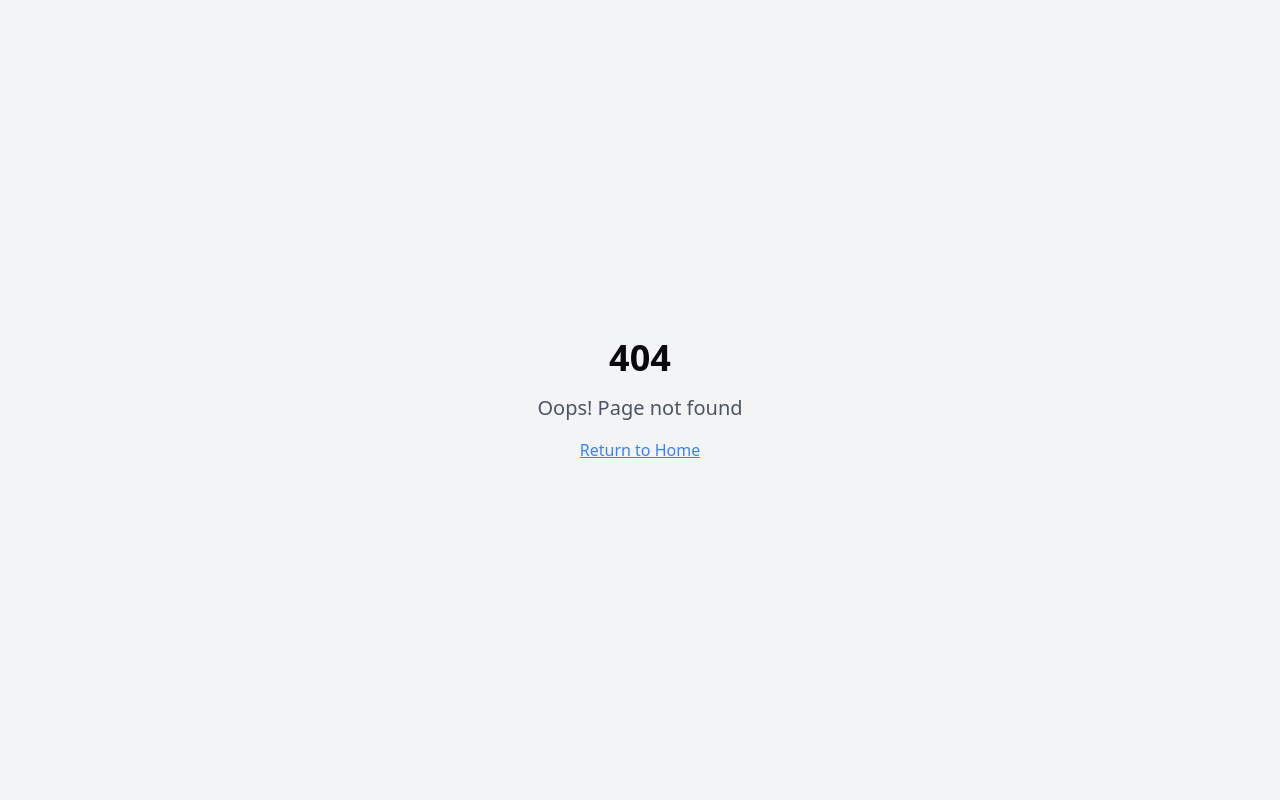
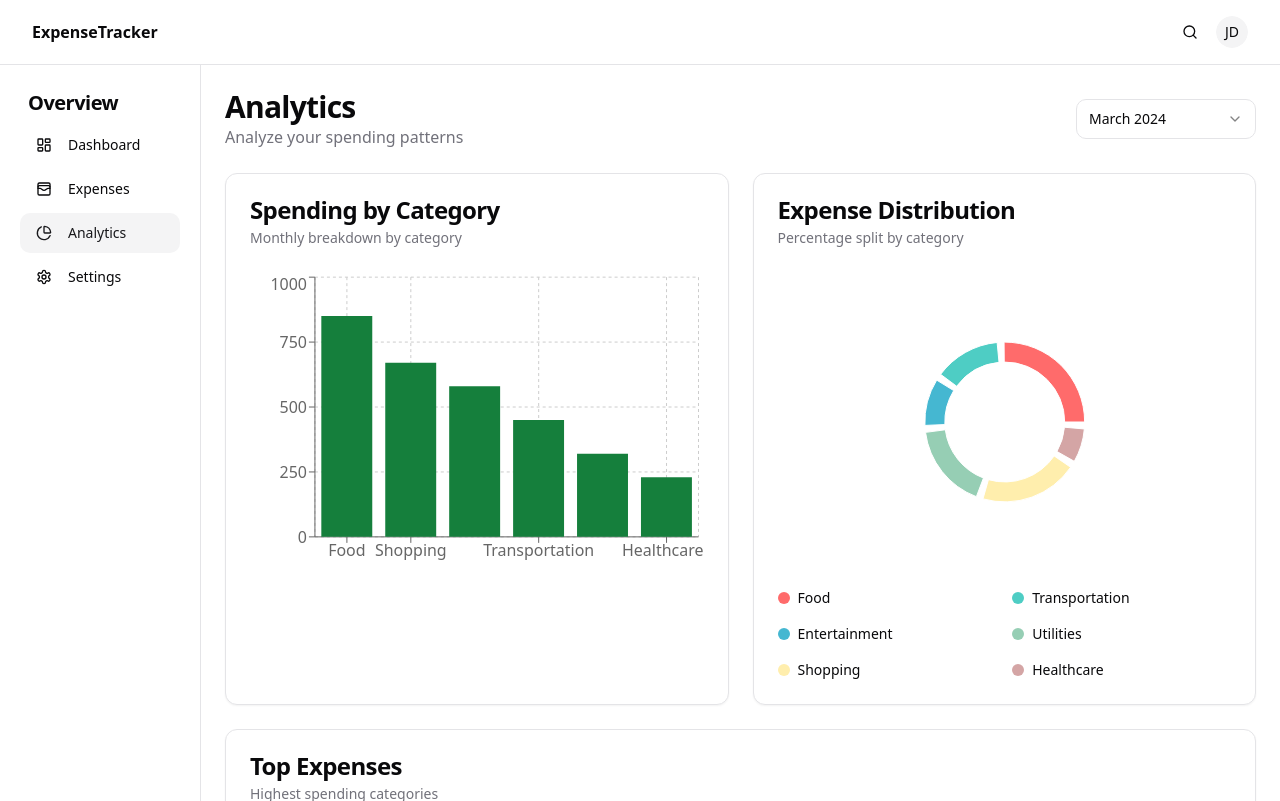
Before and after one commit to Clou-D-Walker/graceful-budget-tracker, a React (Vite) app: page /analytics in a window 1280 px wide. Before the commit this address had no page. Built offline with nearby package versions, Linux system fonts and the light colour scheme.

Commit message:
Add expenses and analytics
This commit adds an expenses and analytics section to the application.  The specific implementation details are not included in this commit message.

```diff
--- a/src/App.tsx
+++ b/src/App.tsx
@@ -5,6 +5,8 @@ import { TooltipProvider } from "@/components/ui/tooltip";
 import { QueryClient, QueryClientProvider } from "@tanstack/react-query";
 import { BrowserRouter, Routes, Route } from "react-router-dom";
 import Index from "./pages/Index";
+import Expenses from "./pages/Expenses";
+import Analytics from "./pages/Analytics";
 import NotFound from "./pages/NotFound";
 
 const queryClient = new QueryClient();
@@ -18,6 +20,8 @@ const App = () => (
         <div className="min-h-screen bg-background">
           <Routes>
             <Route path="/" element={<Index />} />
+            <Route path="/expenses" element={<Expenses />} />
+            <Route path="/analytics" element={<Analytics />} />
             <Route path="*" element={<NotFound />} />
           </Routes>
         </div>
--- /dev/null
+++ b/src/pages/Analytics.tsx
@@ -0,0 +1,168 @@
+
+import { DashboardLayout } from "@/components/layouts/DashboardLayout";
+import {
+  Card,
+  CardContent,
+  CardDescription,
+  CardHeader,
+  CardTitle,
+} from "@/components/ui/card";
+import {
+  Select,
+  SelectContent,
+  SelectItem,
+  SelectTrigger,
+  SelectValue,
+} from "@/components/ui/select";
+import {
+  BarChart,
+  Bar,
+  XAxis,
+  YAxis,
+  CartesianGrid,
+  Tooltip,
+  ResponsiveContainer,
+  PieChart,
+  Pie,
+  Cell,
+} from "recharts";
+
+const monthlyData = [
+  { category: "Food", amount: 850 },
+  { category: "Transportation", amount: 450 },
+  { category: "Entertainment", amount: 320 },
+  { category: "Utilities", amount: 580 },
+  { category: "Shopping", amount: 670 },
+  { category: "Healthcare", amount: 230 },
+];
+
+const categoryData = [
+  { name: "Food", value: 850, color: "#FF6B6B" },
+  { name: "Transportation", value: 450, color: "#4ECDC4" },
+  { name: "Entertainment", value: 320, color: "#45B7D1" },
+  { name: "Utilities", value: 580, color: "#96CEB4" },
+  { name: "Shopping", value: 670, color: "#FFEEAD" },
+  { name: "Healthcare", value: 230, color: "#D4A5A5" },
+];
+
+const Analytics = () => {
+  return (
+    <DashboardLayout>
+      <div className="flex flex-col space-y-6">
+        <div className="flex items-center justify-between">
+          <div>
+            <h1 className="text-3xl font-bold tracking-tight">Analytics</h1>
+            <p className="text-muted-foreground">
+              Analyze your spending patterns
+            </p>
+          </div>
+          <Select defaultValue="march">
+            <SelectTrigger className="w-[180px]">
+              <SelectValue placeholder="Month" />
+            </SelectTrigger>
+            <SelectContent>
+              <SelectItem value="march">March 2024</SelectItem>
+              <SelectItem value="february">February 2024</SelectItem>
+              <SelectItem value="january">January 2024</SelectItem>
+            </SelectContent>
+          </Select>
+        </div>
+
+        <div className="grid gap-6 md:grid-cols-2">
+          <Card className="col-span-1">
+            <CardHeader>
+              <CardTitle>Spending by Category</CardTitle>
+              <CardDescription>Monthly breakdown by category</CardDescription>
+            </CardHeader>
+            <CardContent>
+              <div className="h-[300px]">
+                <ResponsiveContainer width="100%" height="100%">
+                  <BarChart data={monthlyData}>
+                    <CartesianGrid strokeDasharray="3 3" />
+                    <XAxis dataKey="category" />
+                    <YAxis />
+                    <Tooltip />
+                    <Bar dataKey="amount" fill="hsl(var(--primary))" />
+                  </BarChart>
+                </ResponsiveContainer>
+              </div>
+            </CardContent>
+          </Card>
+
+          <Card className="col-span-1">
+            <CardHeader>
+              <CardTitle>Expense Distribution</CardTitle>
+              <CardDescription>Percentage split by category</CardDescription>
+            </CardHeader>
+            <CardContent>
+              <div className="h-[300px]">
+                <ResponsiveContainer width="100%" height="100%">
+                  <PieChart>
+                    <Pie
+                      data={categoryData}
+                      cx="50%"
+                      cy="50%"
+                      innerRadius={60}
+                      outerRadius={80}
+                      fill="#8884d8"
+                      paddingAngle={5}
+                      dataKey="value"
+                    >
+                      {categoryData.map((entry, index) => (
+                        <Cell key={`cell-${index}`} fill={entry.color} />
+                      ))}
+                    </Pie>
+                    <Tooltip />
+                  </PieChart>
+                </ResponsiveContainer>
+              </div>
+              <div className="mt-4 grid grid-cols-2 gap-4">
+                {categoryData.map((category) => (
+                  <div key={category.name} className="flex items-center space-x-2">
+                    <div
+                      className="h-3 w-3 rounded-full"
+                      style={{ backgroundColor: category.color }}
+                    />
+                    <span className="text-sm">{category.name}</span>
+                  </div>
+                ))}
+              </div>
+            </CardContent>
+          </Card>
+
+          <Card className="col-span-2">
+            <CardHeader>
+              <CardTitle>Top Expenses</CardTitle>
+              <CardDescription>Highest spending categories</CardDescription>
+            </CardHeader>
+            <CardContent>
+              <div className="space-y-4">
+                {monthlyData
+                  .sort((a, b) => b.amount - a.amount)
+                  .slice(0, 3)
+                  .map((category, index) => (
+                    <div
+                      key={category.category}
+                      className="flex items-center justify-between rounded-lg border p-4"
+                    >
+                      <div className="flex items-center space-x-4">
+                        <span className="font-medium text-muted-foreground">
+                          #{index + 1}
+                        </span>
+                        <span className="font-medium">{category.category}</span>
+                      </div>
+                      <span className="font-medium">
+                        ${category.amount.toFixed(2)}
+                      </span>
+                    </div>
+                  ))}
+              </div>
+            </CardContent>
+          </Card>
+        </div>
+      </div>
+    </DashboardLayout>
+  );
+};
+
+export default Analytics;
--- /dev/null
+++ b/src/pages/Expenses.tsx
@@ -0,0 +1,137 @@
+
+import { DashboardLayout } from "@/components/layouts/DashboardLayout";
+import { Button } from "@/components/ui/button";
+import {
+  Card,
+  CardContent,
+  CardDescription,
+  CardHeader,
+  CardTitle,
+} from "@/components/ui/card";
+import {
+  Select,
+  SelectContent,
+  SelectItem,
+  SelectTrigger,
+  SelectValue,
+} from "@/components/ui/select";
+import { Plus } from "lucide-react";
+
+const expenses = [
+  {
+    id: 1,
+    description: "Grocery Shopping",
+    amount: 125.50,
+    category: "Food",
+    date: "2024-03-15",
+    paymentMethod: "Credit Card",
+  },
+  {
+    id: 2,
+    description: "Netflix Subscription",
+    amount: 15.99,
+    category: "Entertainment",
+    date: "2024-03-14",
+    paymentMethod: "Debit Card",
+  },
+  {
+    id: 3,
+    description: "Gas",
+    amount: 45.00,
+    category: "Transportation",
+    date: "2024-03-13",
+    paymentMethod: "Credit Card",
+  },
+  {
+    id: 4,
+    description: "Electricity Bill",
+    amount: 89.99,
+    category: "Utilities",
+    date: "2024-03-12",
+    paymentMethod: "Bank Transfer",
+  },
+  {
+    id: 5,
+    description: "Restaurant Dinner",
+    amount: 65.30,
+    category: "Food",
+    date: "2024-03-11",
+    paymentMethod: "Credit Card",
+  },
+];
+
+const Expenses = () => {
+  return (
+    <DashboardLayout>
+      <div className="flex flex-col space-y-6">
+        <div className="flex items-center justify-between">
+          <div>
+            <h1 className="text-3xl font-bold tracking-tight">Expenses</h1>
+            <p className="text-muted-foreground">
+              Manage and track your expenses
+            </p>
+          </div>
+          <Button>
+            <Plus className="mr-2 h-4 w-4" /> Add Expense
+          </Button>
+        </div>
+
+        <div className="flex flex-col space-y-4 sm:flex-row sm:items-center sm:justify-between sm:space-y-0">
+          <div className="flex items-center space-x-4">
+            <Select defaultValue="all">
+              <SelectTrigger className="w-[180px]">
+                <SelectValue placeholder="Category" />
+              </SelectTrigger>
+              <SelectContent>
+                <SelectItem value="all">All Categories</SelectItem>
+                <SelectItem value="food">Food</SelectItem>
+                <SelectItem value="transportation">Transportation</SelectItem>
+                <SelectItem value="utilities">Utilities</SelectItem>
+                <SelectItem value="entertainment">Entertainment</SelectItem>
+              </SelectContent>
+            </Select>
+            <Select defaultValue="march">
+              <SelectTrigger className="w-[180px]">
+                <SelectValue placeholder="Month" />
+              </SelectTrigger>
+              <SelectContent>
+                <SelectItem value="march">March 2024</SelectItem>
+                <SelectItem value="february">February 2024</SelectItem>
+                <SelectItem value="january">January 2024</SelectItem>
+              </SelectContent>
+            </Select>
+          </div>
+        </div>
+
+        <Card>
+          <CardHeader>
+            <CardTitle>All Expenses</CardTitle>
+            <CardDescription>A detailed list of all your expenses</CardDescription>
+          </CardHeader>
+          <CardContent>
+            <div className="space-y-4">
+              {expenses.map((expense) => (
+                <div
+                  key={expense.id}
+                  className="flex items-center justify-between rounded-lg border p-4"
+                >
+                  <div className="space-y-1">
+                    <p className="font-medium">{expense.description}</p>
+                    <p className="text-sm text-muted-foreground">
+                      {expense.category} • {expense.date} • {expense.paymentMethod}
+                    </p>
+                  </div>
+                  <div className="font-medium">
+                    ${expense.amount.toFixed(2)}
+                  </div>
+                </div>
+              ))}
+            </div>
+          </CardContent>
+        </Card>
+      </div>
+    </DashboardLayout>
+  );
+};
+
+export default Expenses;
```
